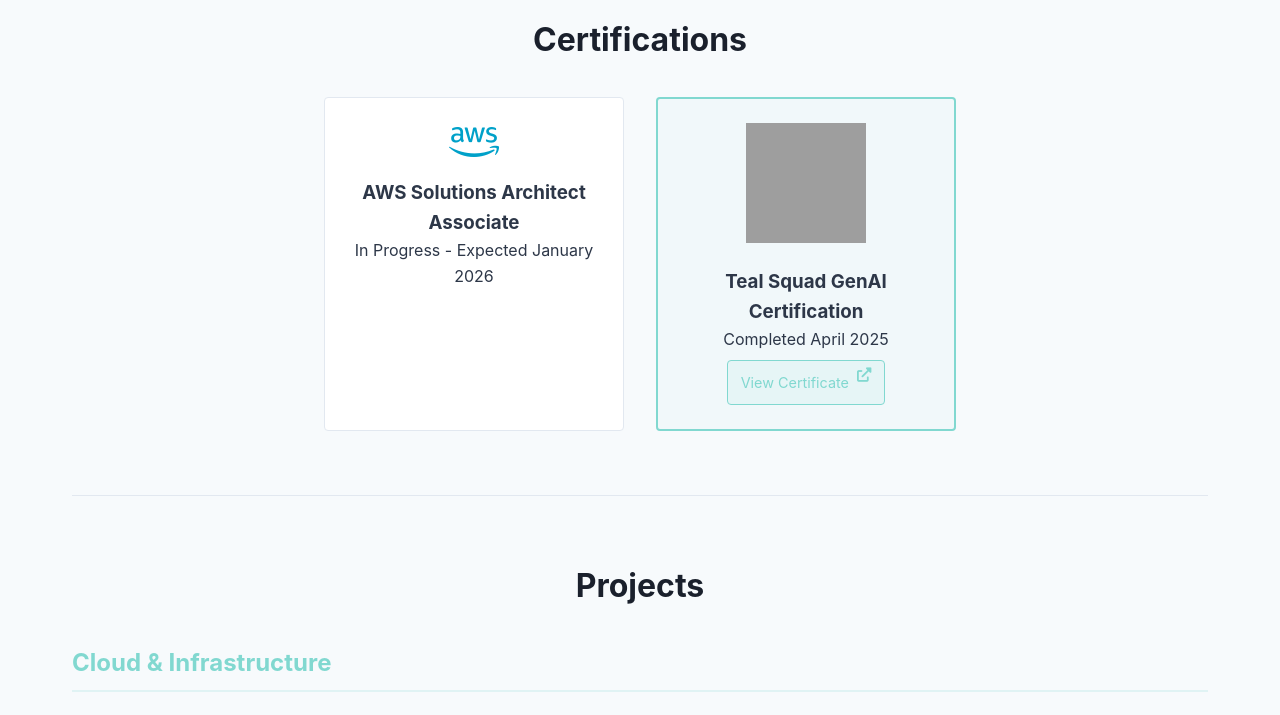
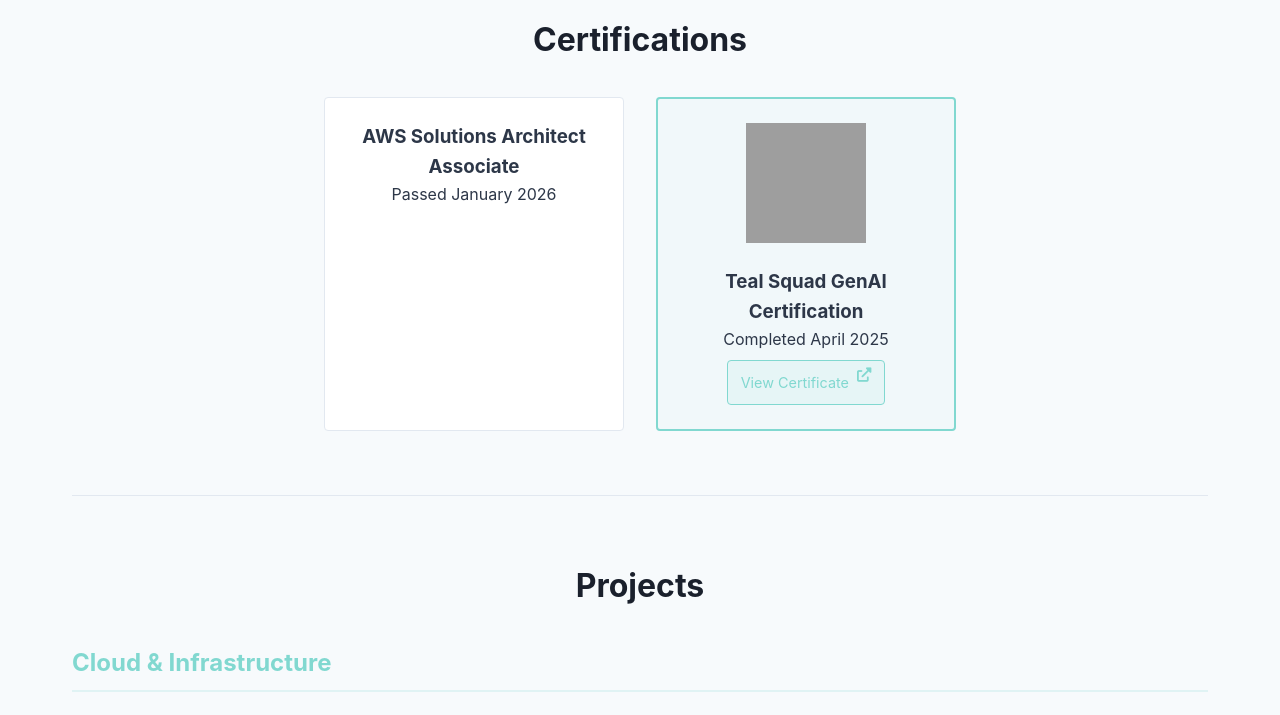
Before and after one commit to JenMagruder/cloud-resume-challenge, a plain HTML site: page frontend/index.html in a window 1280 px wide. Shown: the part 2340-3055 px from the top of the page. Drawn offline with Linux system fonts and the light colour scheme; no server answers; grey boxes are pictures that could not be loaded; a script that the page names is missing.

Commit message:
Add AWS SAA certification

```diff
--- a/frontend/index.html
+++ b/frontend/index.html
@@ -142,9 +142,10 @@
             <h2>Certifications</h2>
             <div class="cert-grid">
                 <div class="cert-card">
-                    <i class="fab fa-aws"></i>
+                    <div data-iframe-width="150" data-iframe-height="270" data-share-badge-id="aff7ecbe-1dc7-4b89-b5c5-7bc2bc713d86" data-share-badge-host="https://www.credly.com"></div>
+                    <script type="text/javascript" async src="//cdn.credly.com/assets/utilities/embed.js"></script>
                     <h3>AWS Solutions Architect Associate</h3>
-                    <p>In Progress - Expected January 2026</p>
+                    <p>Passed January 2026</p>
                 </div>
                 <div class="cert-card teal-squad">
                     <img src="https://stratajen.net/certificates/genai-cpb-teal-badge.png" alt="Teal Squad GenAI Certification Badge" class="cert-badge-img">
```
